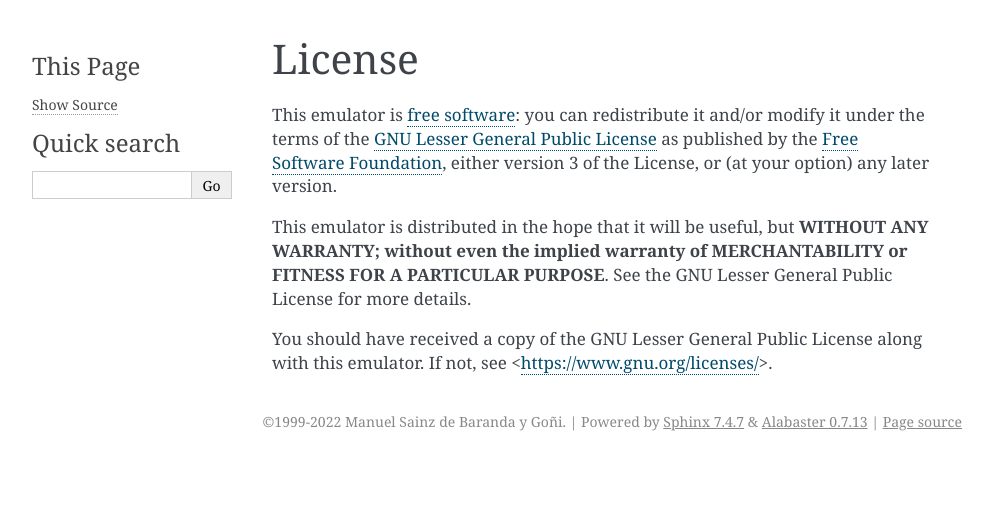
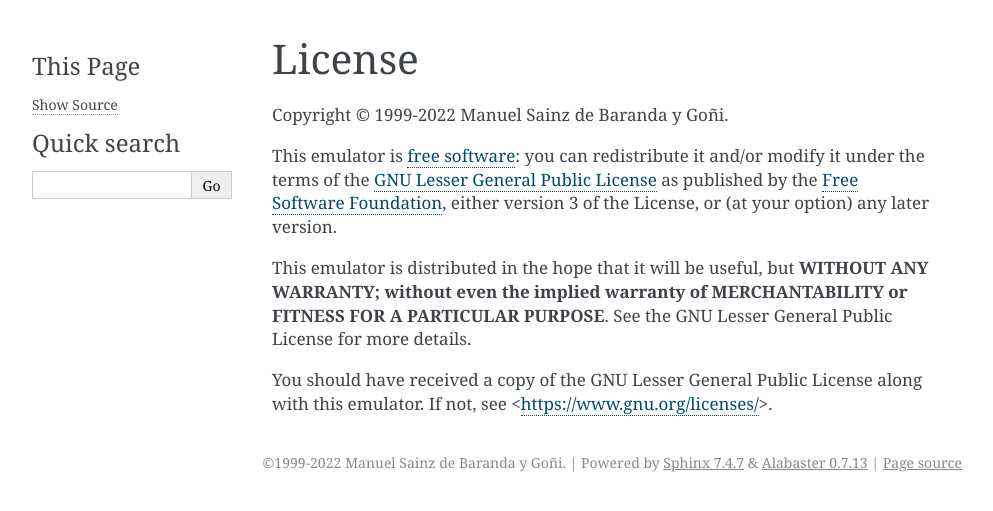
Before and after one commit to redcode/Z80, a Sphinx documentation site: the page built from documentation/License.rst, in a window 1280 px wide. Shown: the top 511 px of the page, without its empty margins (148-1141 px from the left). Built offline with Sphinx 7.4.7, drawn with Linux system fonts in a browser that asks for light colours.

Commit message:
Documentation WIP.

```diff
--- a/documentation/License.rst
+++ b/documentation/License.rst
@@ -1,6 +1,8 @@
 =======
 License
 =======
+
+Copyright © 1999-2022 Manuel Sainz de Baranda y Goñi.
 
 This emulator is `free software <https://www.gnu.org/philosophy/free-sw.html>`_: you can redistribute it and/or modify it under the terms of the `GNU Lesser General Public License <https://www.gnu.org/licenses/lgpl-3.0.en.html>`_ as published by the `Free Software Foundation <https://www.fsf.org>`_, either version 3 of the License, or (at your option) any later version.
 
```
